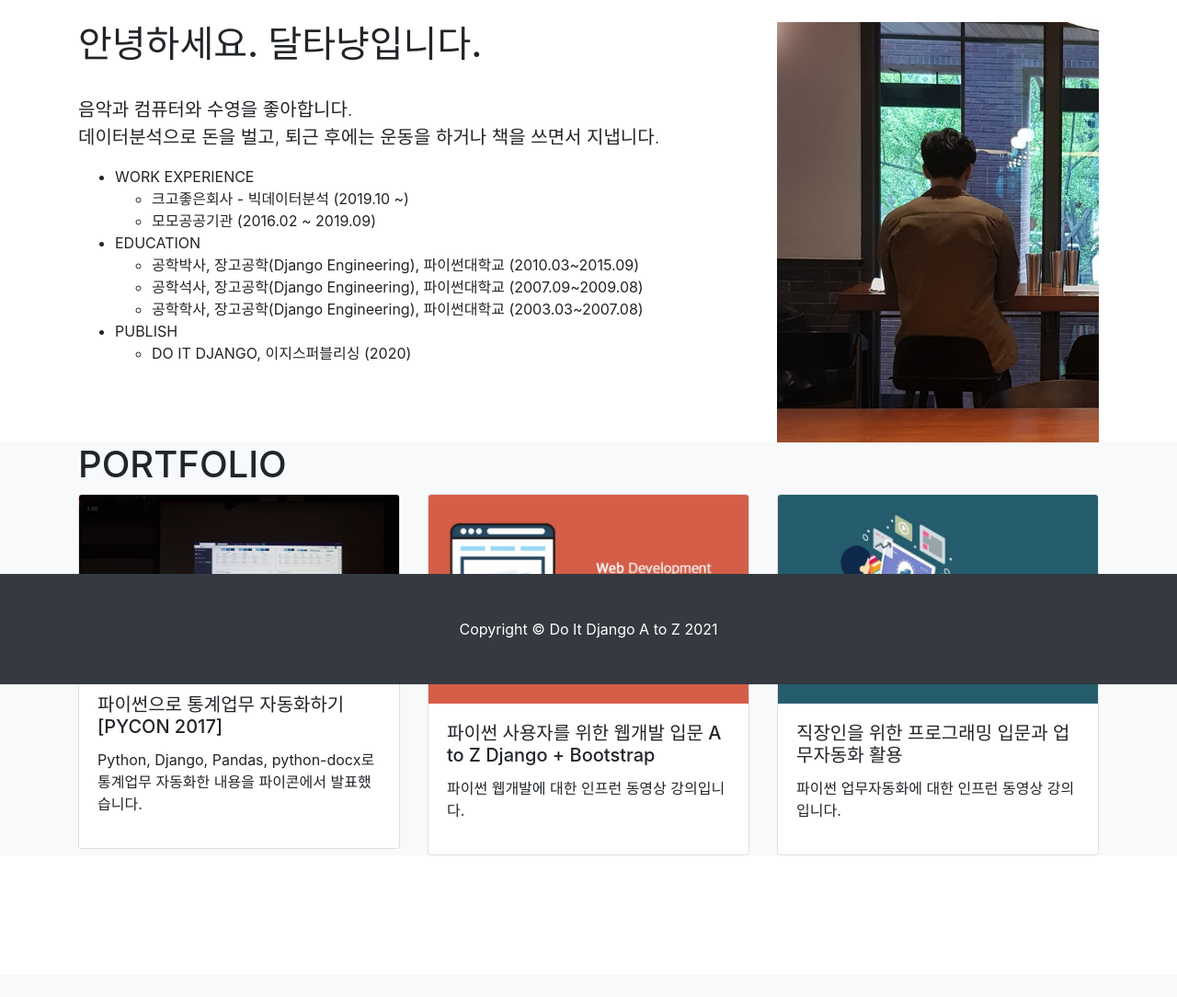
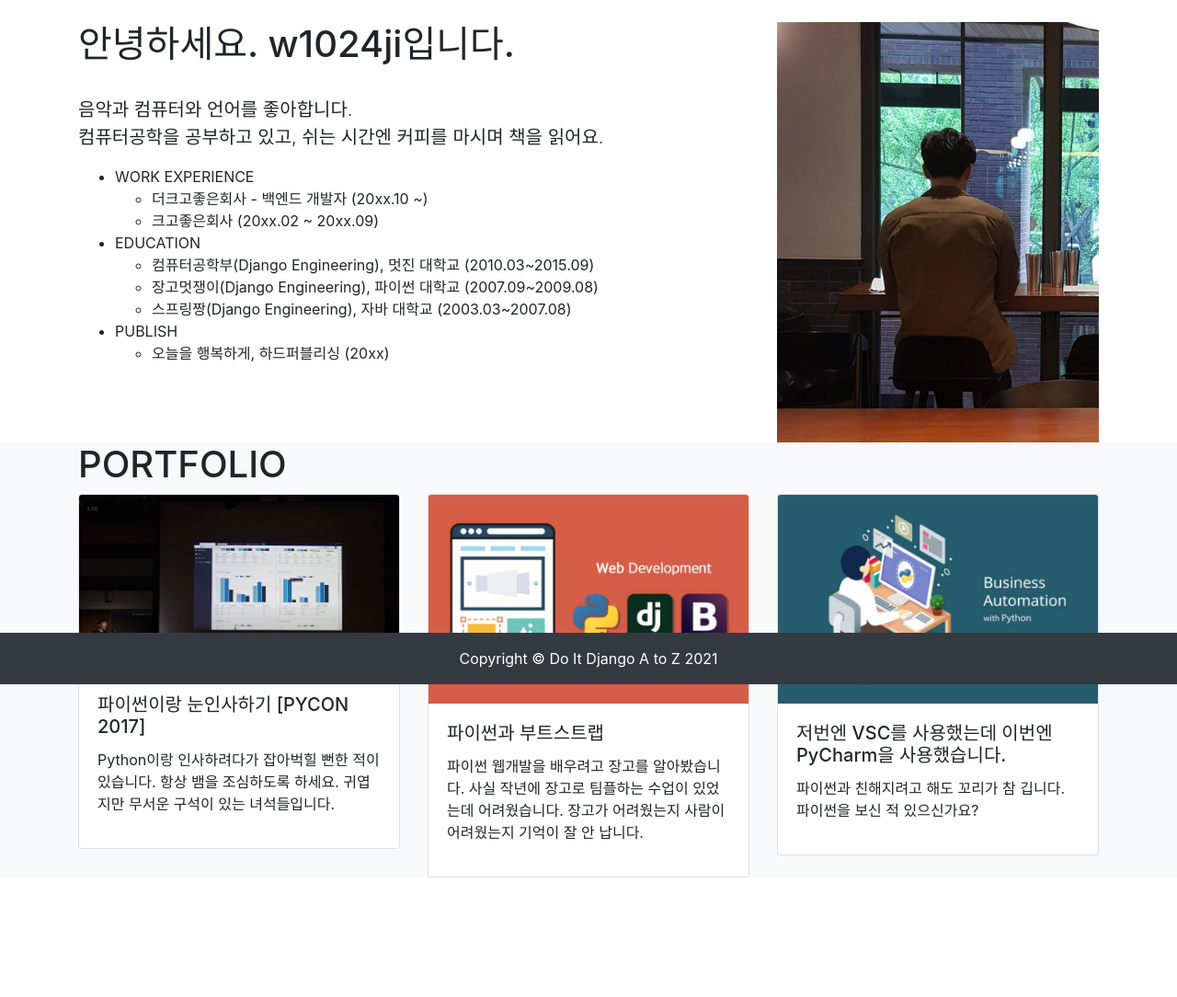
Before and after one commit to w1024ji/do_it_django_a_to_z, a Django app: page /about_me/ in a window 1280 px wide. Shown: the part 56-1140 px from the top of the page at 92% size. Before the commit the page ends 986 px from the top, so only its background shows below. Run offline with Django 3.2, Linux system fonts and the light colour scheme; some libraries are stand-ins or nearby versions.

Commit message:
add해야하는데 까먹었었음

```diff
--- a/blog/templates/blog/footer.html
+++ b/blog/templates/blog/footer.html
@@ -1,5 +1,5 @@
 <!-- Footer -->
-<footer class="py-5 bg-dark">
+<footer class="bg-dark" style="padding-top: 1rem !important; padding-bottom: 1rem !important;">
     <div class="container">
         <p class="m-0 text-center text-white">
             Copyright &copy; Do It Django A to Z 2021
--- a/single_pages/templates/single_pages/about_me.html
+++ b/single_pages/templates/single_pages/about_me.html
@@ -3,7 +3,7 @@
 <html lang="ko">
 <head>
     <meta charset="UTF-8">
-    <title> About 달타냥 </title>
+    <title> About w1024ji </title>
 
     <link rel="stylesheet" href="{% static 'blog/bootstrap/bootstrap.min.css' %}" media="screen">
     <link rel="stylesheet" href="{% static 'single_pages/css/about_me.css' %}" media="screen">
@@ -17,28 +17,28 @@
     <div class="container mt-4">
         <div class="row">
             <div class="col-lg-8">
-                <h1>안녕하세요. 달타냥입니다.</h1>
+                <h1>안녕하세요. w1024ji입니다.</h1>
                 <br/>
                 <p class="lead">
-                    음악과 컴퓨터와 수영을 좋아합니다.<br/>
-                    데이터분석으로 돈을 벌고, 퇴근 후에는 운동을 하거나 책을 쓰면서 지냅니다.
+                    음악과 컴퓨터와 언어를 좋아합니다.<br/>
+                    컴퓨터공학을 공부하고 있고, 쉬는 시간엔 커피를 마시며 책을 읽어요.
                 </p>
 
                 <ul>
                     <li>WORK EXPERIENCE</li>
                     <ul>
-                        <li>크고좋은회사 - 빅데이터분석 (2019.10 ~)</li>
-                        <li>모모공공기관 (2016.02 ~ 2019.09)</li>
+                        <li>더크고좋은회사 - 백엔드 개발자 (20xx.10 ~)</li>
+                        <li>크고좋은회사 (20xx.02 ~ 20xx.09)</li>
                     </ul>
                     <li>EDUCATION</li>
                     <ul>
-                        <li>공학박사, 장고공학(Django Engineering), 파이썬대학교 (2010.03~2015.09)</li>
-                        <li>공학석사, 장고공학(Django Engineering), 파이썬대학교 (2007.09~2009.08)</li>
-                        <li>공학학사, 장고공학(Django Engineering), 파이썬대학교 (2003.03~2007.08)</li>
+                        <li>컴퓨터공학부(Django Engineering), 멋진 대학교 (2010.03~2015.09)</li>
+                        <li>장고멋쟁이(Django Engineering), 파이썬 대학교 (2007.09~2009.08)</li>
+                        <li>스프링짱(Django Engineering), 자바 대학교 (2003.03~2007.08)</li>
                     </ul>
                     <li>PUBLISH</li>
                     <ul>
-                        <li>DO IT DJANGO, 이지스퍼블리싱 (2020)</li>
+                        <li>오늘을 행복하게, 하드퍼블리싱 (20xx)</li>
                     </ul>
                 </ul>
 
@@ -62,8 +62,8 @@
                 <div class="card" data-toggle="modal" data-target="#pycon2017">
                     <img class="card-img-top" src="{% static 'single_pages/images/pycon_sy_2017.png' %}">
                     <div class="card-body">
-                        <h5 class="card-title">파이썬으로 통계업무 자동화하기 [PYCON 2017]</h5>
-                        <p>Python, Django, Pandas, python-docx로 통계업무 자동화한 내용을 파이콘에서 발표했습니다.</p>
+                        <h5 class="card-title">파이썬이랑 눈인사하기 [PYCON 2017]</h5>
+                        <p>Python이랑 인사하려다가 잡아벅힐 뻔한 적이 있습니다. 항상 뱀을 조심하도록 하세요. 귀엽지만 무서운 구석이 있는 녀석들입니다.</p>
                     </div>
                 </div>
             </div>
@@ -72,8 +72,8 @@
                 <div class="card" data-toggle="modal" data-target="#inflearn_django2">
                     <img class="card-img-top" src="{% static 'single_pages/images/inflearn_django2.png' %}">
                     <div class="card-body">
-                        <h5 class="card-title">파이썬 사용자를 위한 웹개발 입문 A to Z Django + Bootstrap</h5>
-                        <p>파이썬 웹개발에 대한 인프런 동영상 강의입니다.</p>
+                        <h5 class="card-title">파이썬과 부트스트랩</h5>
+                        <p>파이썬 웹개발을 배우려고 장고를 알아봤습니다. 사실 작년에 장고로 팀플하는 수업이 있었는데 어려웠습니다. 장고가 어려웠는지 사람이 어려웠는지 기억이 잘 안 납니다.</p>
                     </div>
                 </div>
             </div>
@@ -82,8 +82,8 @@
                 <div class="card" data-toggle="modal" data-target="#automation_python">
                     <img class="card-img-top" src="{% static 'single_pages/images/automation_python.png' %}">
                     <div class="card-body">
-                        <h5 class="card-title">직장인을 위한 프로그래밍 입문과 업무자동화 활용</h5>
-                        <p>파이썬 업무자동화에 대한 인프런 동영상 강의입니다.</p>
+                        <h5 class="card-title">저번엔 VSC를 사용했는데 이번엔 PyCharm을 사용했습니다.</h5>
+                        <p>파이썬과 친해지려고 해도 꼬리가 참 깁니다. 파이썬을 보신 적 있으신가요?</p>
                     </div>
                 </div>
             </div>
@@ -97,7 +97,7 @@
     <div class="modal-dialog modal-lg" role="document">
         <div class="modal-content">
             <div class="modal-header">
-                <h5 class="modal-title" id="pycon2017ModalLabel">파이썬으로 통계업무 자동화하기</h5>
+                <h5 class="modal-title" id="pycon2017ModalLabel">이 칸은 무엇일까요</h5>
                 <button type="button" class="close" data-dismiss="modal" aria-label="Close">
                     <span aria-hidden="true">&times;</span>
                 </button>
@@ -108,7 +108,7 @@
                         <img class="img-fluid" src="{% static 'single_pages/images/pycon_sy_2017.png' %}">
                     </div>
                     <div class="col-lg-5">
-                        <p>Python, Django, Pandas, python-docx로 통계업무 자동화한 내용을 파이콘에서 발표했습니다.</p>
+                        <p>여기는 뭐하는 거지.</p>
                     </div>
                 </div>
             </div>
@@ -162,7 +162,7 @@
                         <img class="img-fluid" src="{% static 'single_pages/images/automation_python.png' %}">
                     </div>
                     <div class="col-lg-5">
-                        <p>코딩에 대해 아무것도 모르는 직장인들도 쉽게 프로그래밍의 기본 개념과 문법을 실습을 통해 배우고, 파일 입출력, 엑셀 데이터 처리, MS-word 문서 자동으로 만들기, 그래프 그리기, 웹스크래핑 등을 배웁니다.</p>
+                        <p>html, css, javascript는 거의 까먹어버렸습니다. 저는 망각의 동물입니다</p>
                         <button type="button" class="btn btn-light"><i class="fas fa-chalkboard-teacher"></i> 인프런</button>
                     </div>
                 </div>
--- a/single_pages/templates/single_pages/landing.html
+++ b/single_pages/templates/single_pages/landing.html
@@ -18,7 +18,7 @@
         <div class="row justify-content-between">
             <div class="col-lg-6 text-light">
                 <h1 class="mt-5">Do It Django</h1>
-                <p>파이썬 진영의 가장 대표적인 웹프레임워크 중 하나인 django를 이용하여 여러분만의 블로그 사이트를 만들어보세요.</p>
+                <p>django로 웹을 하나 만들고 docker 공부를 하는 게 이번 1월 목표입니다</p>
             </div>
 
             <div class="col-lg-5 mt-5">
```
